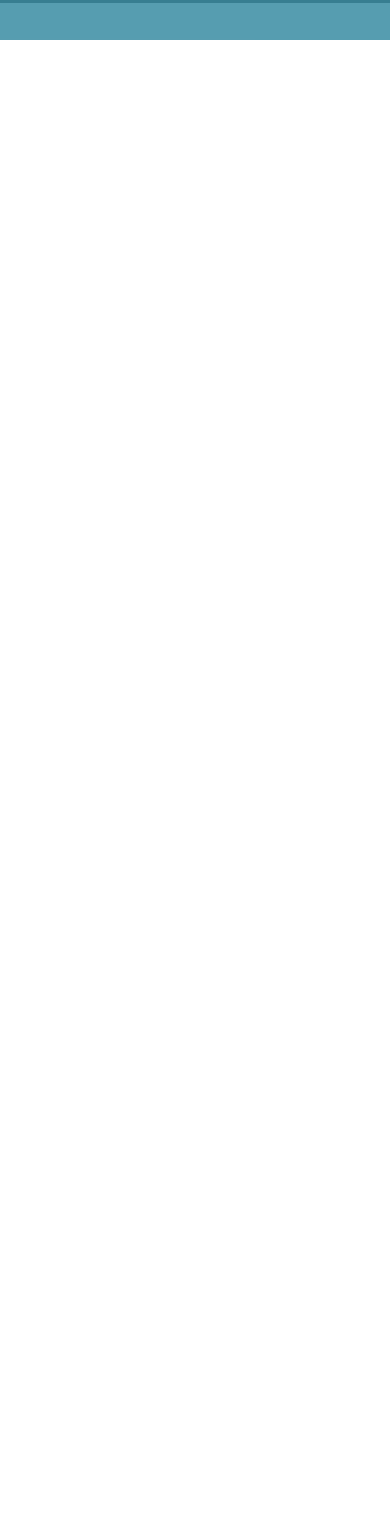
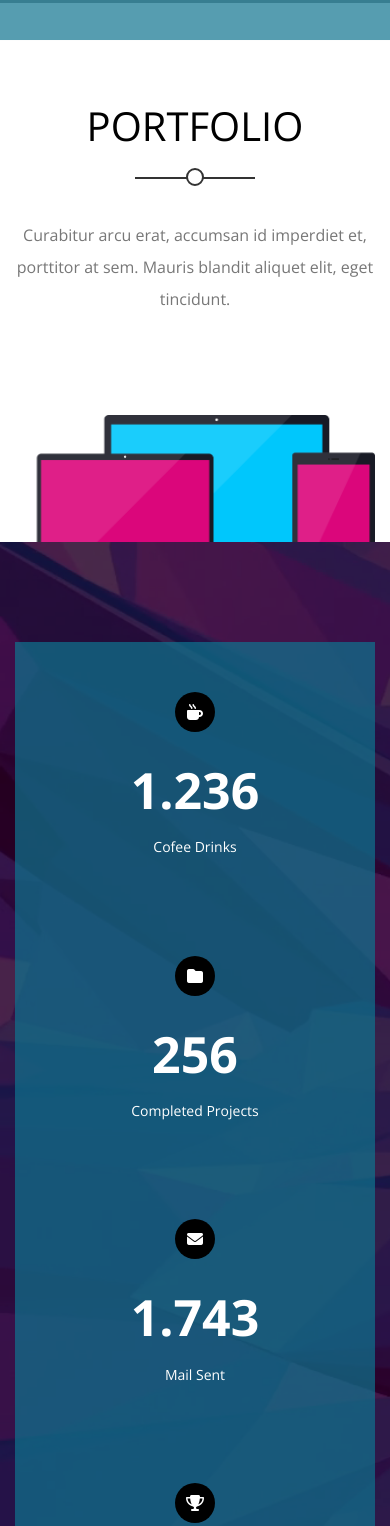
Before and after one commit to abdo-ali/kasper-project, a plain HTML site: page index.html in a window 390 px wide. Shown: the part 6059-7585 px from the top of the page. Before the commit the page ends 6099 px from the top, so only its background shows below. Drawn offline with nearby package versions, Linux system fonts and the light colour scheme.

Commit message:
finish about and stats section

```diff
--- a/css/kasper.css
+++ b/css/kasper.css
@@ -515,3 +515,84 @@ services .services-container .srv-box .text{
     text-transform: uppercase;
 }
 /* end video  */
+/* start about */
+.about{
+    padding-top: var(--section-padding);
+    text-align: center;
+    overflow: hidden;
+}
+.about img {
+    position: relative;
+    bottom: -120px;
+    margin-top: -120px;
+    max-width: 100%;
+}
+@media (max-width: 767px) {
+    .about img{
+        bottom: -60px;
+        margin-top: -60px;
+    }
+}
+/* end about */
+/* start stats */
+.stats {
+    padding-top: var(--section-padding);
+    padding-bottom: var(--section-padding);
+    text-align: center;
+    background-image: url(../images/stats.png);
+    background-size: cover;
+    position: relative;
+}
+.stats::before{
+    content: '';
+    position: absolute;
+    top: 0;
+    left: 0;
+    width: 100%;
+    height: 100%;
+    background-color: rgb(0, 0, 0 ,70%);
+}
+.stats .container{
+    position: relative;
+    display: flex;
+    flex-wrap: wrap;
+}
+.stats .container .box{
+    color: white;
+    padding: 50px;
+    background-color: var(--transparent-color);
+}
+@media (max-width: 767px) {
+    .stats .container .box{
+        flex-basis: 100%;
+    }
+}
+@media (min-width: 768px) {
+    .stats .container .box{
+        flex-basis: 50%;
+    }
+}
+@media (min-width: 992px) {
+    .stats .container .box{
+        flex-basis: 25%;
+    }
+}
+.stats .container .box i{
+    width: 40px;
+    height: 40px;
+    background-color: black;
+    border-radius: 50%;
+    display: flex;
+    justify-content: center;
+    align-items: center;
+    margin: 0 auto 30px;
+}
+.stats .container .box .number{
+    font-size: 50px;
+    font-weight: bold;
+    margin: 0 0 20px;
+}
+.stats .container .box p{
+    font-size: 14px;
+}
+/* end stats */
--- a/index.html
+++ b/index.html
@@ -193,7 +193,7 @@
     <!-- end portgolio  -->
     <!-- start video  -->
     <section class="video">
-        <video autoplay loop muted>
+        <video muted>
             <source src="images/awesome-video.mp4" type="video/mp4">
         </video>
         <div class="text">
@@ -203,5 +203,44 @@
         </div>
     </section>
     <!-- end video  -->
+    <!-- start about  -->
+     <section class="about">
+        <div class="container">
+            <div class="main-heading">
+                <h2>portfolio</h2>
+                <p>Curabitur arcu erat, accumsan id imperdiet et, porttitor at sem. Mauris blandit aliquet elit, eget tincidunt.</p>
+            </div>
+            <img src="images/about.png" alt="">
+        </div>
+     </section>
+    <!-- end about  -->
+    <!-- start stats  -->
+     <section class="stats">
+        <div class="container">
+            <div class="box">
+                <i class="fas fa-mug-hot"></i>
+                <div class="number">1.236</div>
+                <p>Cofee Drinks</p>
+            </div>
+            <div class="box">
+                <i class="fas fa-folder"></i>
+                <div class="number">256</div>
+                <p>Completed Projects</p>
+            </div>
+            <div class="box">
+                <i class="fas fa-envelope"></i>
+                <div class="number">1.743</div>
+                <p>Mail Sent</p>
+            </div>
+            <div class="box">
+                <i class="fas fa-trophy"></i>
+                <div class="number">17</div>
+                <p>Awards Received</p>
+            </div>
+        </div>
+     </section>
+    <!-- end stats  -->
+
+
 </body>
 </html>
```
Also changed, not shown: images/stats.png (added).
